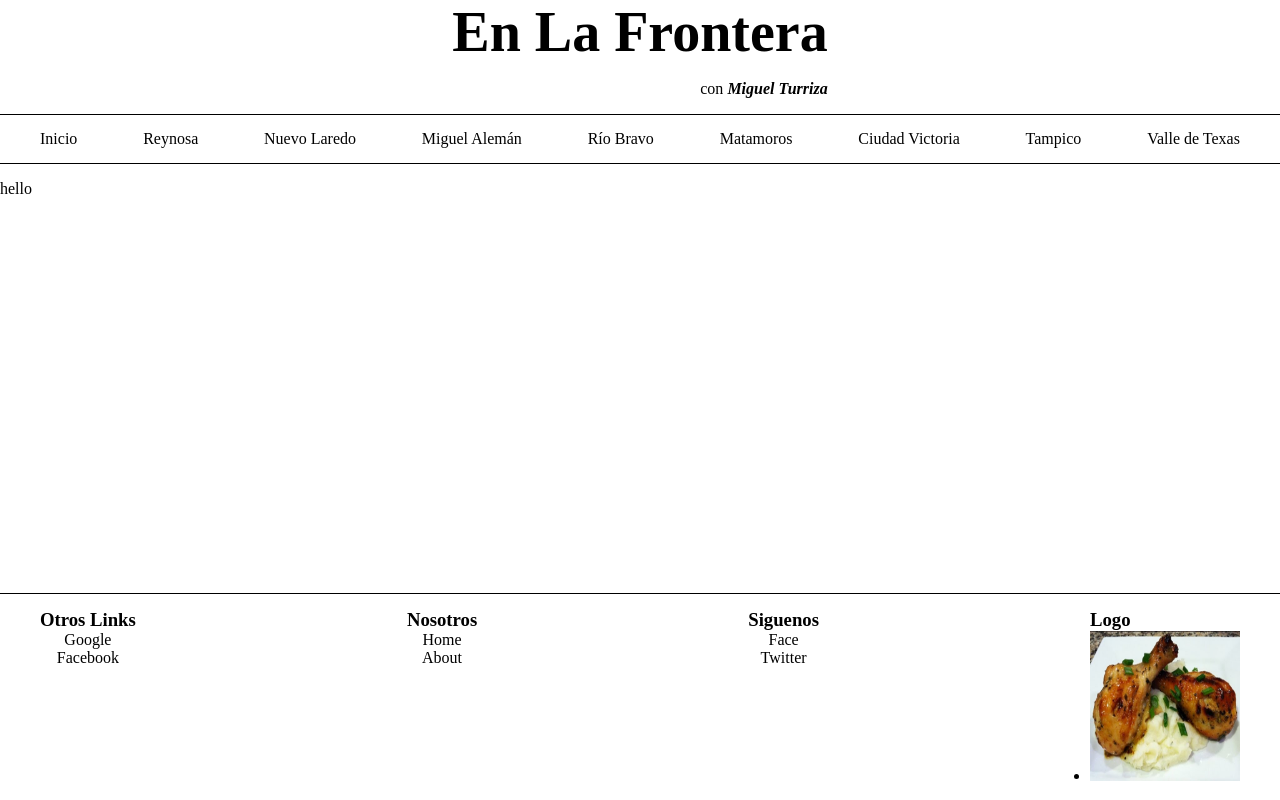
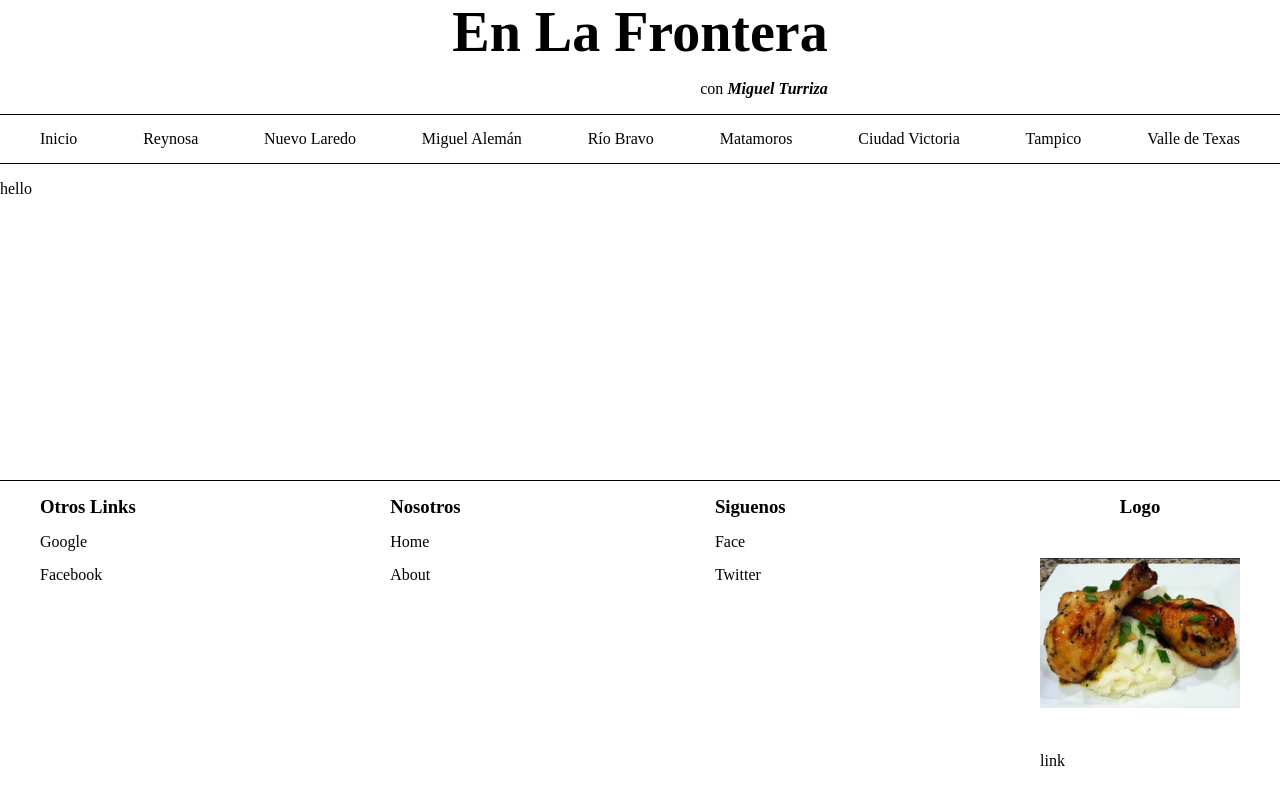
Before and after one commit to NissimBet/en-la-frontera, a Next.js app: page / in a window 1280 px wide. Built offline with nearby package versions, Linux system fonts and the light colour scheme.

Commit message:
Footer separado a diferentes componentes

```diff
--- a/src/components/Footer.tsx
+++ /dev/null
@@ -1,98 +0,0 @@
-import React from "react";
-import CustomLink from "./Link";
-import styled from "styled-components";
-
-const Container = styled.div`
-  padding: 15px 30px;
-  border-top: 1px solid black;
-`;
-
-const Content = styled.div`
-  display: flex;
-  flex-direction: row;
-  align-items: flex-start;
-  justify-content: space-between;
-
-  max-width: 1200px;
-  margin: 0 auto;
-`;
-
-const StyledColumn = styled.div`
-  text-align: center;
-`;
-
-const LinkList = styled.ul`
-  list-style: none;
-`;
-
-interface FooterColumnParams {
-  title: string;
-  links: Array<{
-    to: string;
-    name: string;
-  }>;
-}
-
-const FooterColumn: React.FunctionComponent<FooterColumnParams> = ({
-  title,
-  links
-}) => {
-  return (
-    <StyledColumn>
-      <h3>{title}</h3>
-      <LinkList>
-        {links.map(({ to, name }) => (
-          <li key={name}>
-            <CustomLink to={to}>{name}</CustomLink>
-          </li>
-        ))}
-      </LinkList>
-    </StyledColumn>
-  );
-};
-
-export default () => {
-  return (
-    <Container>
-      <Content>
-        <FooterColumn
-          title="Otros Links"
-          links={[
-            { name: "Google", to: "https://www.google.com" },
-            { name: "Facebook", to: "http://www.google.com" }
-          ]}
-        />
-
-        <FooterColumn
-          title="Nosotros"
-          links={[
-            { name: "Home", to: "/" },
-            { name: "About", to: "/about" }
-          ]}
-        />
-
-        <FooterColumn
-          title="Siguenos"
-          links={[
-            { name: "Face", to: "https://www.facebook.com" },
-            { name: "Twitter", to: "https://www.twitter.com" }
-          ]}
-        />
-
-        <div>
-          <h3>Logo</h3>
-          <ul>
-            <li>
-              <img
-                src="/assets/pollo.jpeg"
-                alt="Logo"
-                width={150}
-                height={150}
-              />
-            </li>
-          </ul>
-        </div>
-      </Content>
-    </Container>
-  );
-};
--- /dev/null
+++ b/src/components/Footer/FooterColumn.tsx
@@ -0,0 +1,72 @@
+import React from "react";
+import styled from "styled-components";
+import CustomLink from "./../Link";
+
+const StyledColumn = styled.div``;
+
+const ColumnTitle = styled.h3`
+  text-align: center;
+  width: 100%;
+`;
+
+const LinkList = styled.ul`
+  list-style: none;
+`;
+
+export const FooterColumnItem = styled.li`
+  margin: 15px 0;
+`;
+
+interface FooterColumnParams {
+  title: string;
+  links: Array<ColumnLinkInterface>;
+}
+
+interface ColumnLinkInterface {
+  to: string;
+  name: string;
+}
+
+export const FooterColumnLink: React.FunctionComponent<ColumnLinkInterface> = ({
+  name,
+  to
+}) => (
+  <FooterColumnItem>
+    <CustomLink to={to}>{name}</CustomLink>
+  </FooterColumnItem>
+);
+
+interface CustomFooterColumnInterface {
+  title: string;
+}
+
+// TODO :: Esto se puede combinar con el de abajo
+export const CustomFooterColumn: React.FunctionComponent<CustomFooterColumnInterface> = ({
+  children,
+  title
+}) => {
+  return (
+    <StyledColumn>
+      <ColumnTitle>{title}</ColumnTitle>
+      <LinkList>{children}</LinkList>
+    </StyledColumn>
+  );
+};
+
+const FooterColumn: React.FunctionComponent<FooterColumnParams> = ({
+  title,
+  links
+}) => {
+  return (
+    <StyledColumn>
+      <ColumnTitle>{title}</ColumnTitle>
+      <LinkList>
+        {links.map(({ to, name }) => (
+          <FooterColumnLink key={name} to={to} name={name} />
+        ))}
+      </LinkList>
+    </StyledColumn>
+  );
+};
+
+export default FooterColumn;
--- /dev/null
+++ b/src/components/Footer/index.tsx
@@ -0,0 +1,67 @@
+import React from "react";
+import styled from "styled-components";
+
+import FooterColumn, {
+  CustomFooterColumn,
+  FooterColumnItem,
+  FooterColumnLink
+} from "./FooterColumn";
+import Image from "../Image";
+
+const Container = styled.div`
+  padding: 15px 30px;
+  border-top: 1px solid black;
+`;
+
+const Content = styled.div`
+  display: flex;
+  flex-direction: row;
+  align-items: flex-start;
+  justify-content: space-between;
+
+  max-width: 1200px;
+  margin: 0 auto;
+`;
+
+const footerData = [
+  {
+    title: "Otros Links",
+    links: [
+      { name: "Google", to: "https://www.google.com" },
+      { name: "Facebook", to: "http://www.google.com" }
+    ]
+  },
+  {
+    title: "Nosotros",
+    links: [
+      { name: "Home", to: "/" },
+      { name: "About", to: "/about" }
+    ]
+  },
+  {
+    title: "Siguenos",
+    links: [
+      { name: "Face", to: "https://www.facebook.com" },
+      { name: "Twitter", to: "https://www.twitter.com" }
+    ]
+  }
+];
+
+export default () => {
+  return (
+    <Container>
+      <Content>
+        {footerData.map(data => (
+          <FooterColumn {...data} key={data.title} />
+        ))}
+
+        <CustomFooterColumn title="Logo">
+          <FooterColumnItem>
+            <Image src="/assets/pollo.jpeg" alt="Logo" fit="contain" />
+          </FooterColumnItem>
+          <FooterColumnLink to="me" name="link" />
+        </CustomFooterColumn>
+      </Content>
+    </Container>
+  );
+};
```
